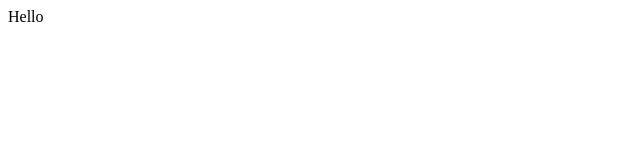
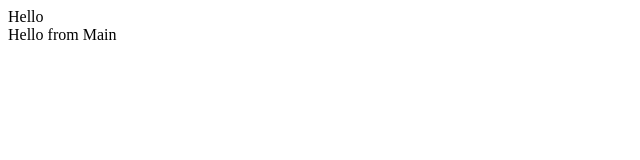
Before and after one commit to Etaion777/Test_Proj1, a plain HTML site: page index.html in a window 1280 px wide. Shown: the full height of the page, 0-640 px from the left. Drawn offline with Linux system fonts and the light colour scheme.

Commit message:
added one line by main

```diff
--- a/index.html
+++ b/index.html
@@ -1 +1,3 @@
 <div> Hello </div>
+
+<div> Hello from Main</div>
```
